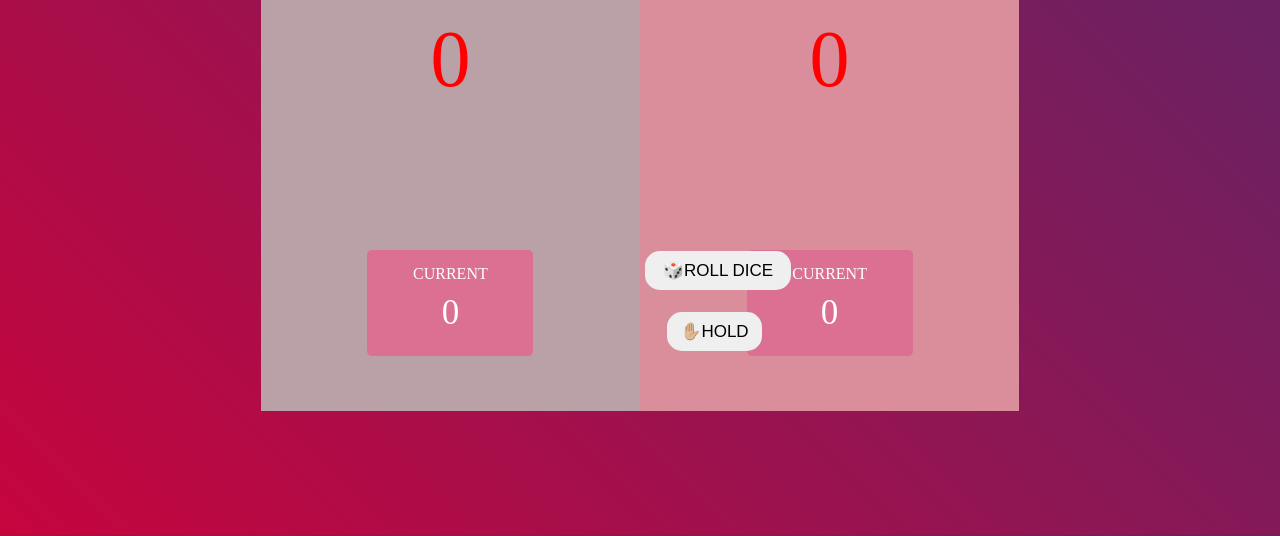
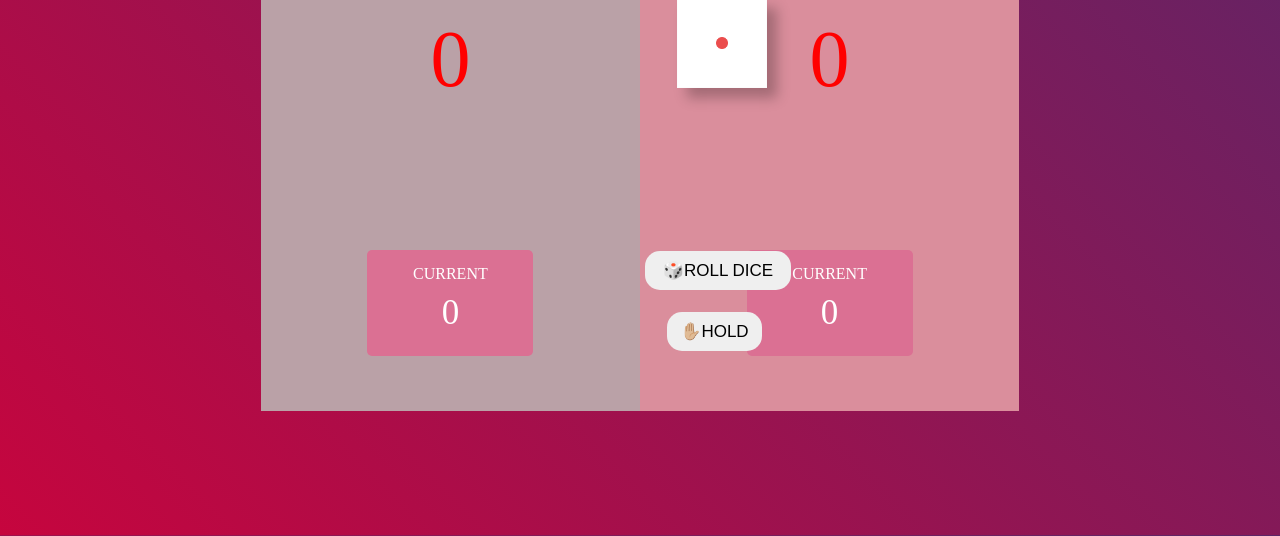
Before and after one commit to lowpez0/dice-game, a website: page index.html in a window 1280 px wide. Shown: the part 264-800 px from the top of the page. Drawn offline with Linux system fonts and the light colour scheme.

Commit message:
add dice png

```diff
--- a/index.html
+++ b/index.html
@@ -11,6 +11,8 @@
     <button class="btn btn-ng">🔄NEW GAME</button>
     <button class="btn btn-rd">🎲ROLL DICE</button>
     <button class="btn btn-ho">✋🏼HOLD</button>
+
+    <img class="dice" src="dice-1.png" alt="dice">
 
     <div class="container ct-1">
         <h2 class="player">PLAYER 1</h2>
--- a/style.css
+++ b/style.css
@@ -85,3 +85,11 @@ body {
     left: 25.4rem;
     padding: 9px 13px;
 }
+
+.dice {
+    position: absolute;
+    width: 90px;
+    top: 25%;
+    left: 26rem;
+    box-shadow: 10px 10px 12px rgba(0, 0, 0, 0.25);
+}
```
